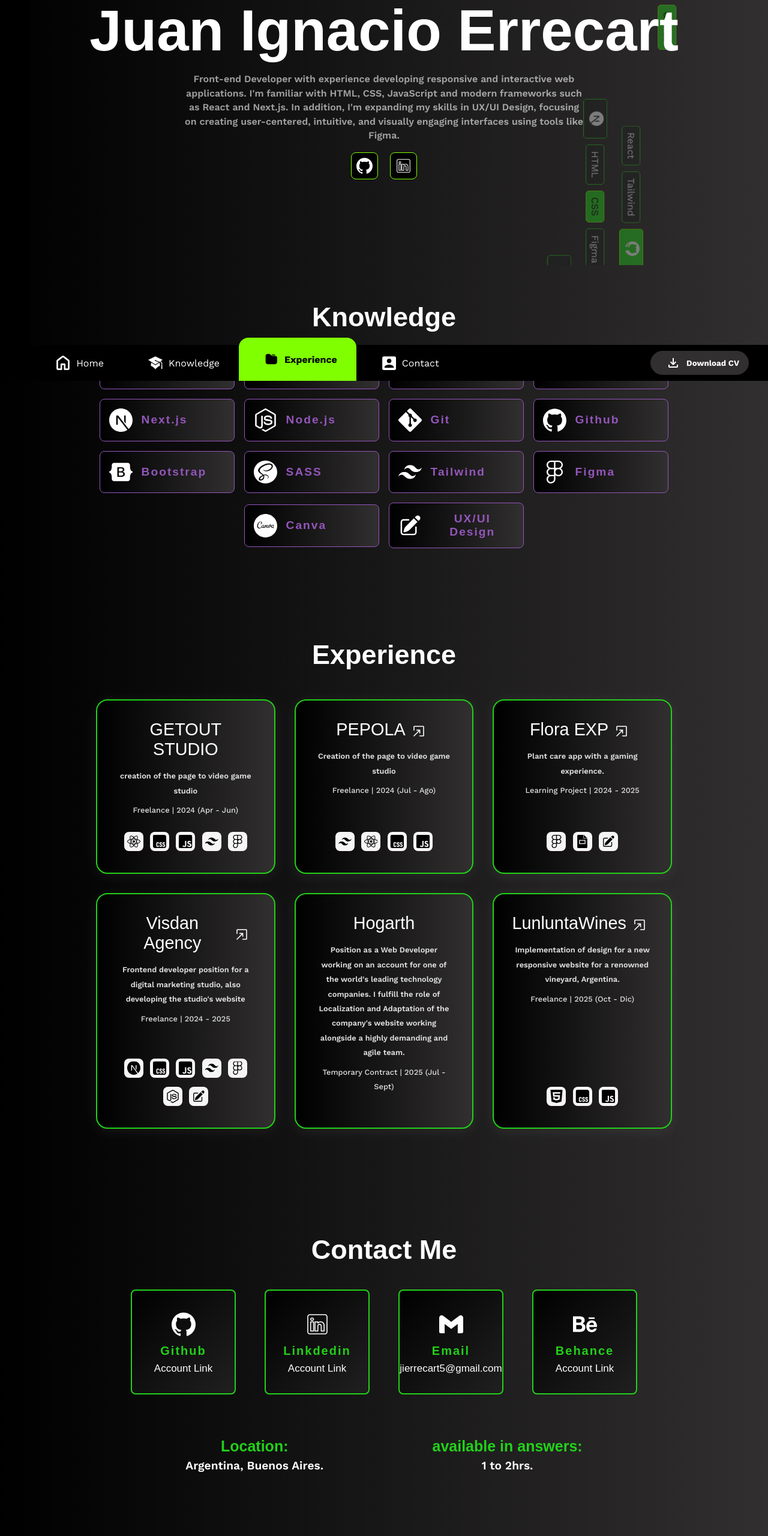
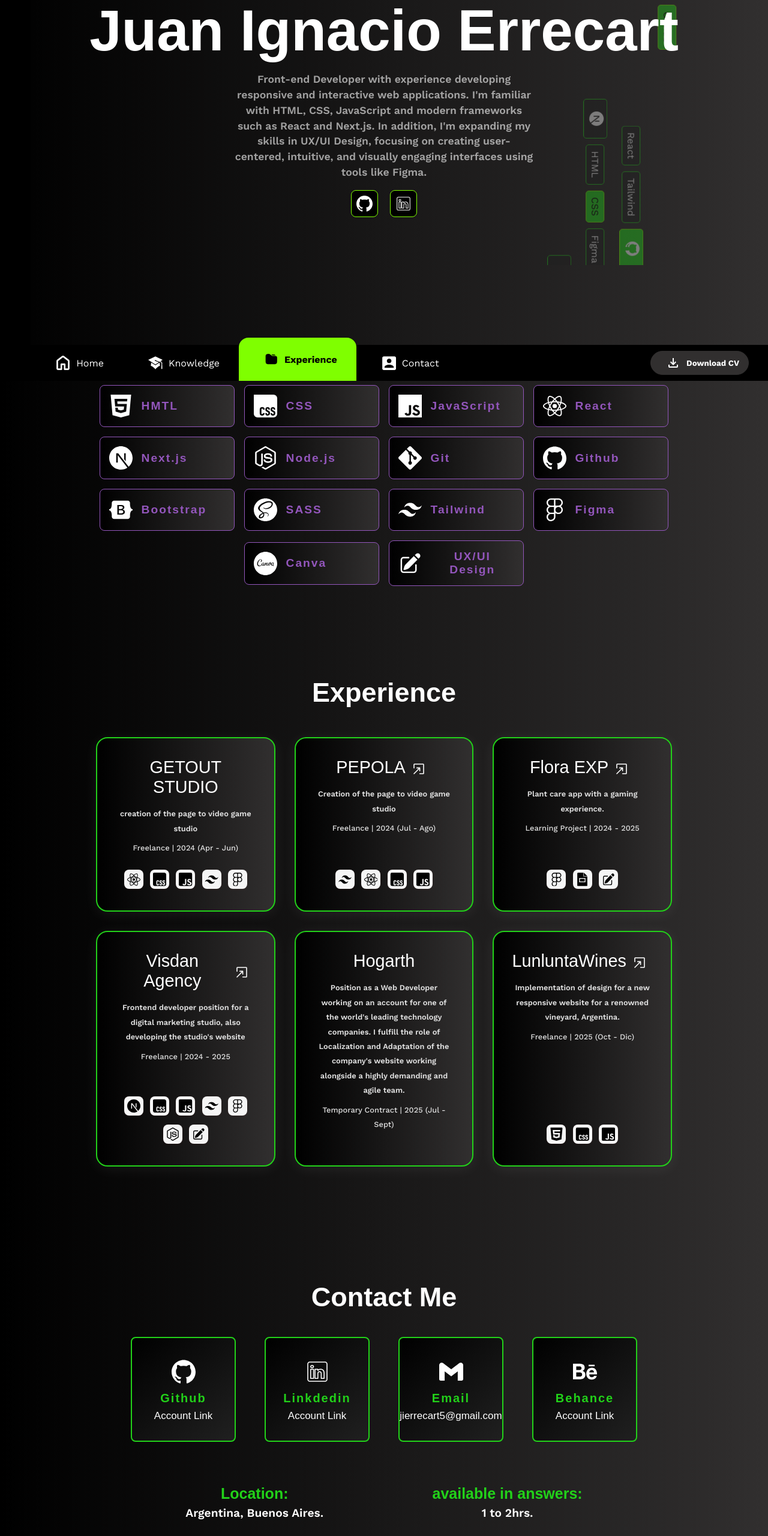
Before and after one commit to errecart/portfolio, a Next.js app: page / in a window 1280 px wide. Shown: the part 165-2726 px from the top of the page at 60% size. Built offline with nearby package versions, Linux system fonts and the light colour scheme; a web font is replaced by a local one.

Commit message:
new changes

```diff
--- a/src/pages/ContactMe/Contact.css
+++ b/src/pages/ContactMe/Contact.css
@@ -1,5 +1,9 @@
 .contact {
   z-index: 30;
+}
+
+#contact{
+  padding: 5rem 5rem;
 }
 
 p{
--- a/src/pages/Main2/MainAni.css
+++ b/src/pages/Main2/MainAni.css
@@ -19,10 +19,10 @@
   line-height: 2ch;
 }
 .main_info p {
-  font-size: 1rem;
+  font-size: 1.1rem;
   line-height: 2.3ch;
   opacity: 60%;
-  width:60%;
+  width:45%;
 }
 
 .main_links{
```
